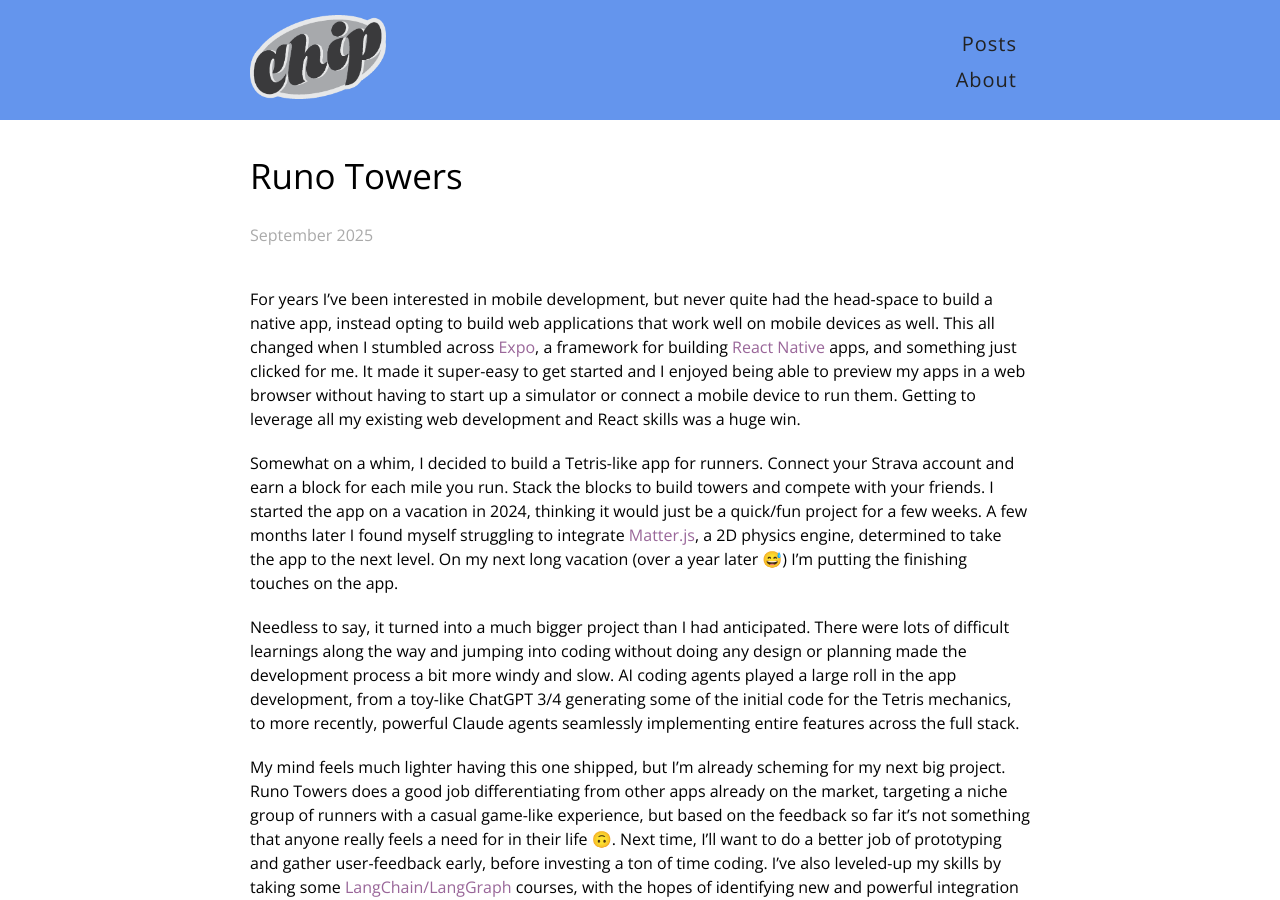
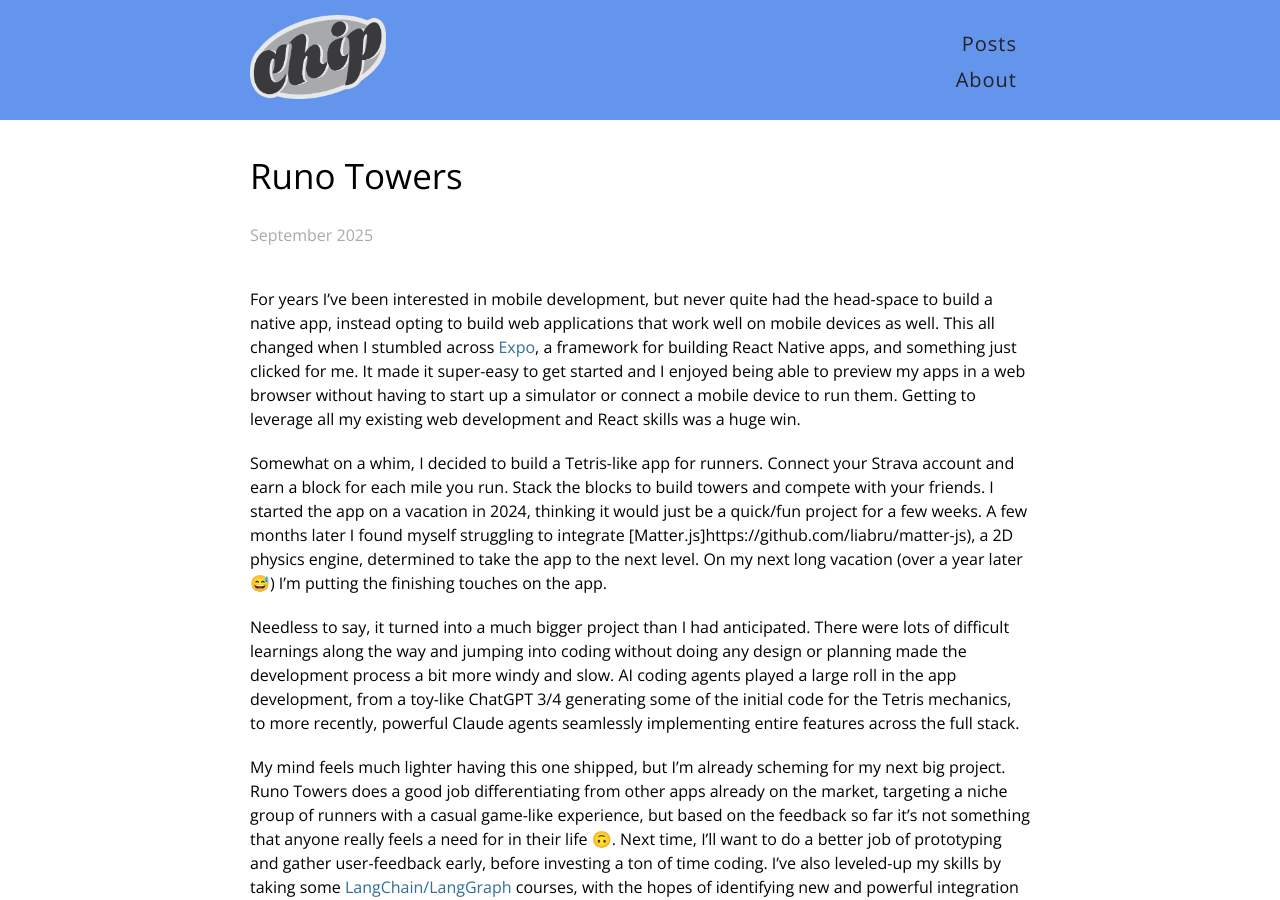
Before and after one commit to chipjacks/chipjacks.github.io, a Jekyll site: the page built from _posts/2025-09-25-runo-towers.markdown, in a window 1280 px wide and 900 px high. Built offline with Jekyll 4.4.1, drawn with Linux system fonts in a browser that asks for light colours; some of the changed lines change nothing that is shown.

Commit message:
fix links

```diff
--- a/_posts/2025-09-25-runo-towers.markdown
+++ b/_posts/2025-09-25-runo-towers.markdown
@@ -9,7 +9,7 @@
 For years I've been interested in mobile development, but never quite had
 the head-space to build a native app, instead opting to build web applications
 that work well on mobile devices as well. This all changed when I stumbled
-across [Expo](), a framework for building [React Native]() apps, and something just
+across [Expo](https://expo.dev/), a framework for building React Native apps, and something just
 clicked for me. It made it super-easy to get started and I enjoyed being able to
 preview my apps in a web browser without having to start up a simulator or
 connect a mobile device to run them. Getting to leverage all my existing web
@@ -19,7 +19,7 @@
 your Strava account and earn a block for each mile you run. Stack the blocks to
 build towers and compete with your friends. I started the app on a vacation in
 2024, thinking it would just be a quick/fun project for a few weeks. A few
-months later I found myself struggling to integrate [Matter.js](), a 2D physics
+months later I found myself struggling to integrate [Matter.js]https://github.com/liabru/matter-js), a 2D physics
 engine, determined to take the app to the next level. On my next long vacation
 (over a year later 😅) I'm putting the finishing touches on the app.
 
@@ -38,7 +38,7 @@
 anyone really feels a need for in their life 🙃. Next time, I'll want to do a
 better job of prototyping and gather user-feedback early, before investing a ton
 of time coding. I've also leveled-up my skills by taking some
-[LangChain/LangGraph]() courses, with the hopes of identifying new and powerful
+[LangChain/LangGraph](https://www.langchain.com/) courses, with the hopes of identifying new and powerful
 integration points for LLMs in my future projects. For now though, I'll just
 be focusing on keeping my latest Topply Tower at the top of the Runo Towers high
 score board 🏆
```
